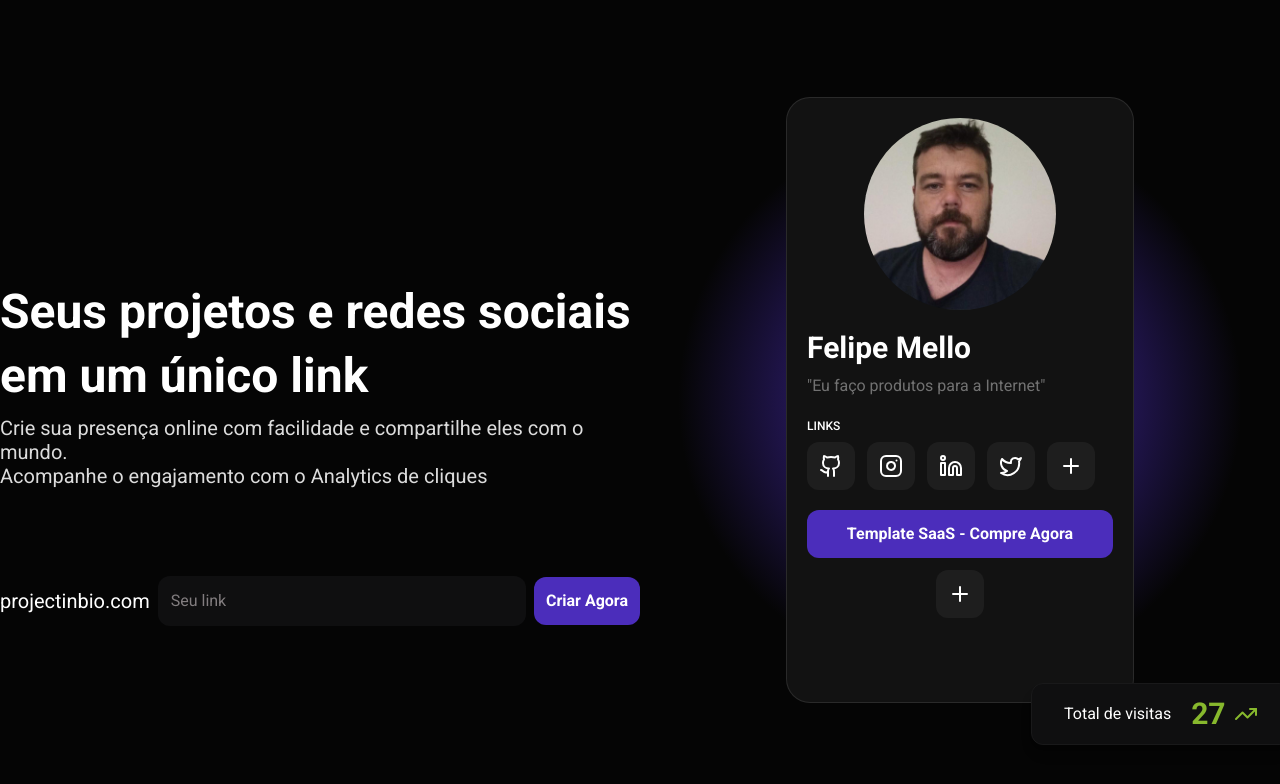
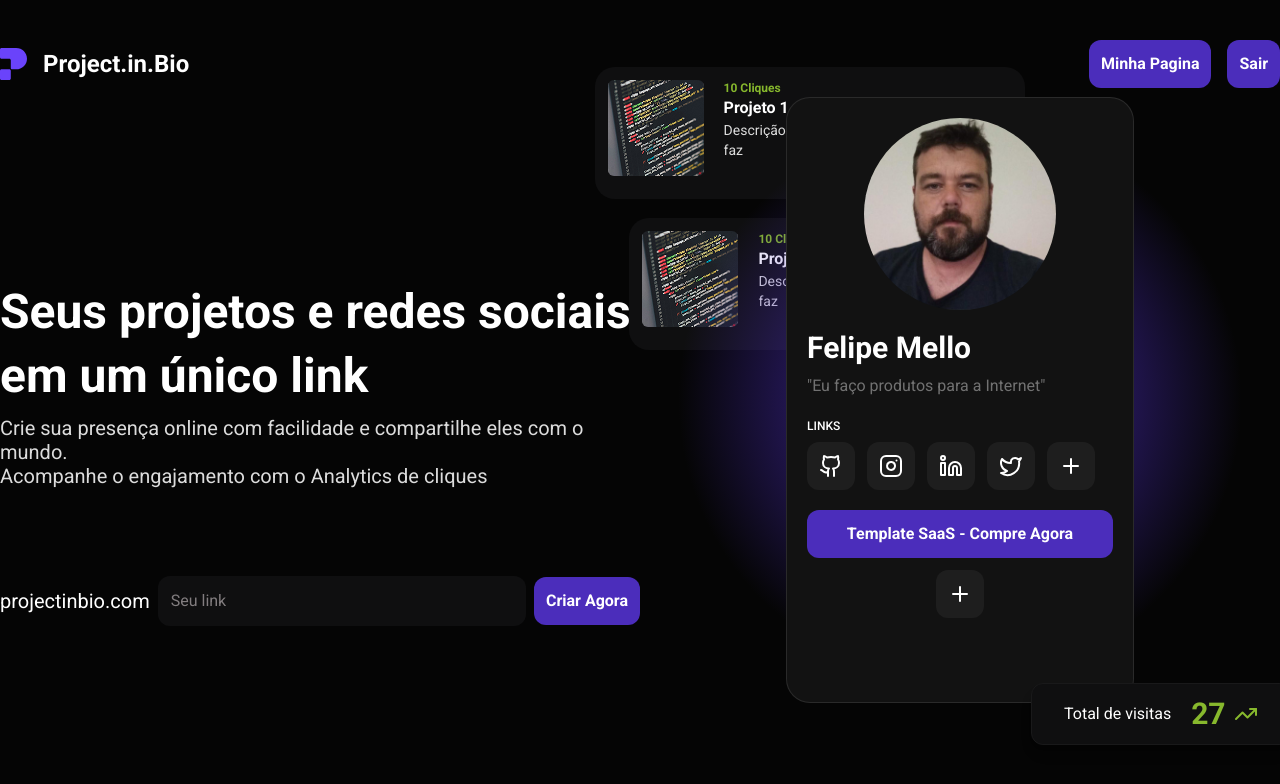
Before and after one commit to felipesm27/projectinbio, a Next.js app: page / in a window 1280 px wide. Shown: the top 784 px of the page. Built offline with nearby package versions, Linux system fonts and the light colour scheme.

Commit message:
feat: finaliza header e hero

```diff
--- /dev/null
+++ b/app/components/commons/Project-Card.tsx
@@ -0,0 +1,31 @@
+export default function ProjectCard() {
+  return (
+    <div
+      className="w-[430px] h-[132px] flex gap-5 bg-background-secondary p-3 rounded-[20px]
+        border border-transparent hover:border-border-secondary
+        "
+    >
+      <div className="size-24 rounded-md overflow-hidden flex-shrink-0">
+        <img
+          src="/project1.jpg"
+          alt="Projeto"
+          className="w-full h-full object-cover"
+        />
+      </div>
+      <div
+        className="flex flex-col ga
+         "
+      >
+        <span className="upppercase text-xs font-bold text-accent-green">
+          10 Cliques
+        </span>
+        <div className="flex flex-col">
+          <span className="text-white font-bold">Projeto 1</span>
+          <span className="text-content-body text-sm">
+            Descrição super detalhada do que o projeto faz
+          </span>
+        </div>
+      </div>
+    </div>
+  );
+}
--- /dev/null
+++ b/app/components/landing-page/Header.tsx
@@ -0,0 +1,21 @@
+import Button from "../ui/Button";
+
+export default function Header() {
+  return (
+    <div
+      className="absolute top-0 left-0 right-0
+  max-w-7xl mx-auto flex items-center justify-between
+  py-10
+  "
+    >
+      <div className="flex gap-4 items-center">
+        <img src="/logo.svg" alt="ProjectInBio Logo" />
+        <h3 className="text-white text-2xl font-bold ">Project.in.Bio</h3>
+      </div>
+      <div className="flex items-center gap-4">
+        <Button>Minha Pagina</Button>
+        <Button>Sair</Button>
+      </div>
+    </div>
+  );
+}
--- a/app/components/landing-page/Hero.tsx
+++ b/app/components/landing-page/Hero.tsx
@@ -1,3 +1,4 @@
+import ProjectCard from "../commons/Project-Card";
 import { TotalVisits } from "../commons/Total-Visits";
 import UserCard from "../commons/User-Card";
 import Button from "../ui/Button";
@@ -29,10 +30,10 @@ export default function Hero() {
             <TotalVisits />
           </div>
           <div className="absolute top-[20%] -left-[45%] -z-10">
-            {/* <ProjectCard /> */}
+            <ProjectCard />
           </div>
           <div className="absolute -top-[5%] -left-[55%] -z-10">
-            {/* <ProjectCard /> */}
+            <ProjectCard />
           </div>
         </div>
       </div>
--- a/app/page.tsx
+++ b/app/page.tsx
@@ -1,9 +1,11 @@
+import Header from "./components/landing-page/Header";
 import Hero from "./components/landing-page/Hero";
 
 export default function Home() {
   return (
     <div className="max-w-7xl mx-auto">
       <Hero />
+      <Header />
     </div>
   );
 }
```
